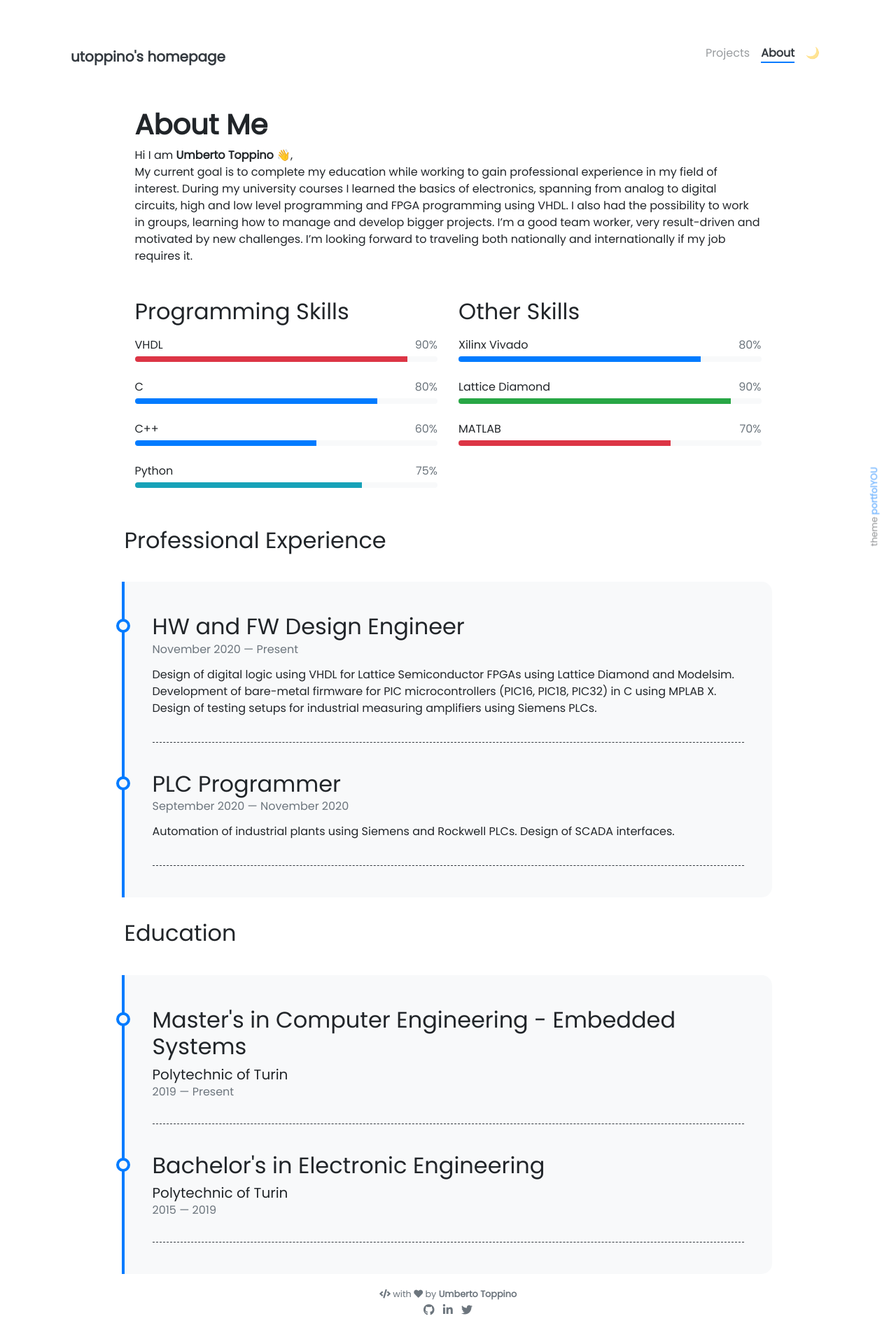
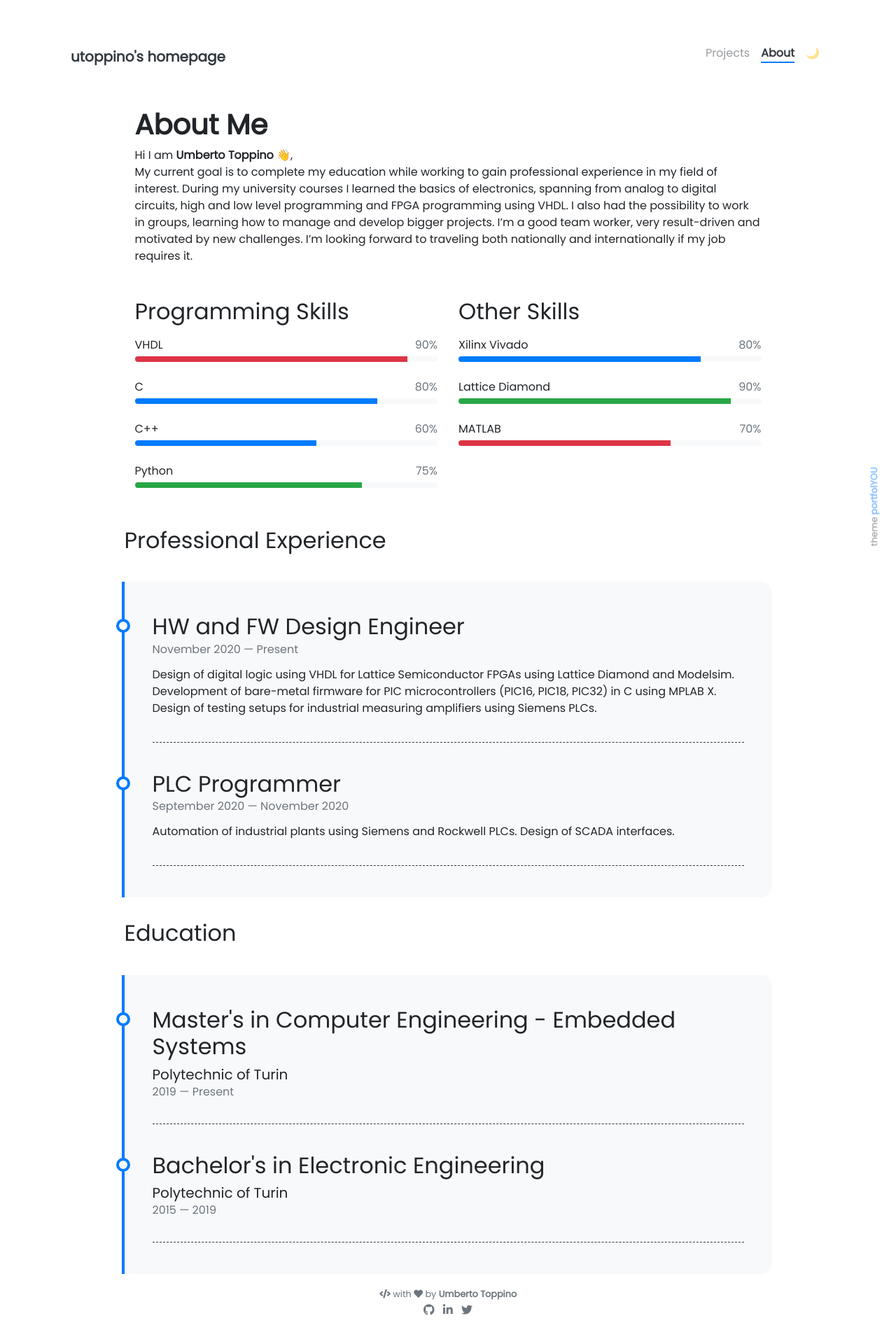
Before and after one commit to UToppino/utoppino.github.io, a Jekyll site: the page built from pages/about.md, in a window 1280 px wide. Shown: the whole page at 70% size. Built offline with Jekyll 4.4.1, drawn with Linux system fonts in a browser that asks for light colours; nearby versions of some CDN libraries; emoji names are drawn with the system emoji font.

Commit message:
Fix about page

```diff
--- a/_data/programming-skills.yml
+++ b/_data/programming-skills.yml
@@ -12,4 +12,4 @@
 
 - name: Python
   percentage: 75
-  color: info
+  color: success
```
